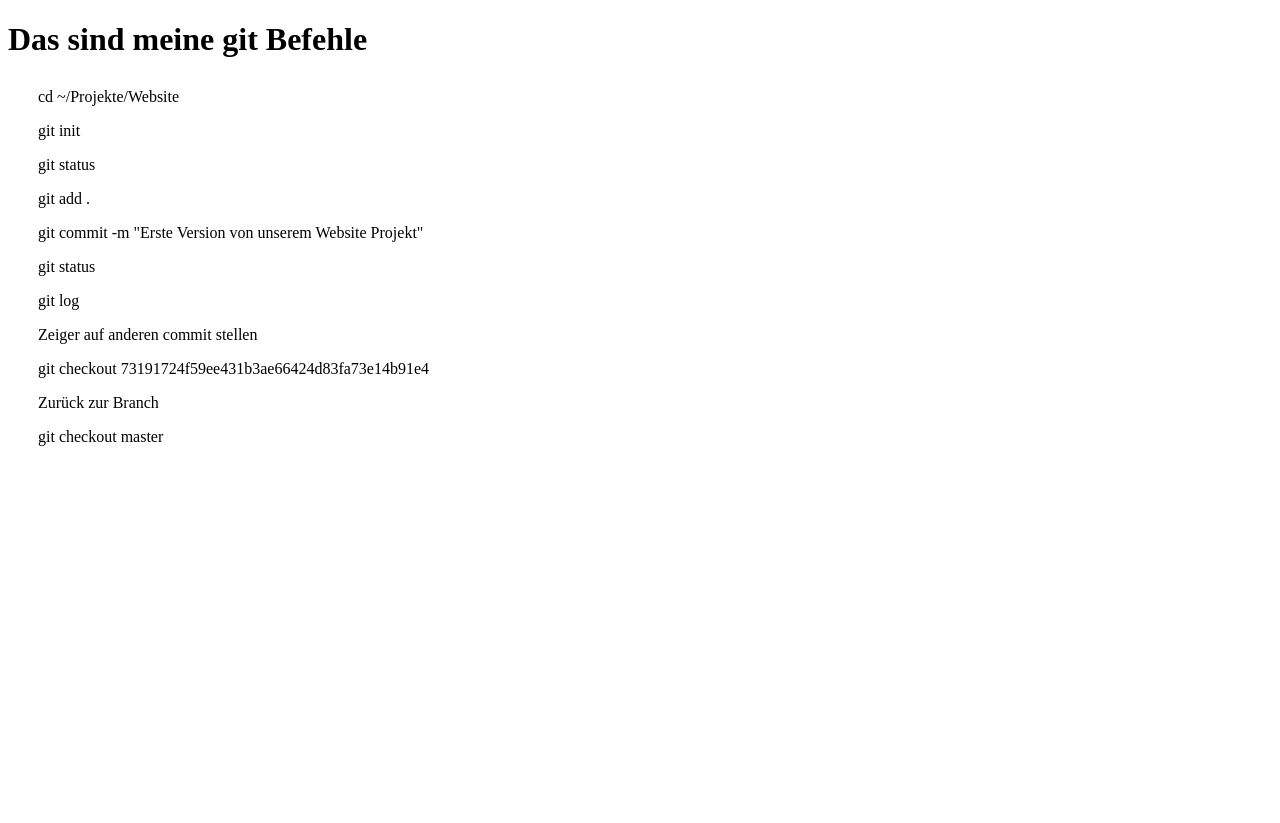
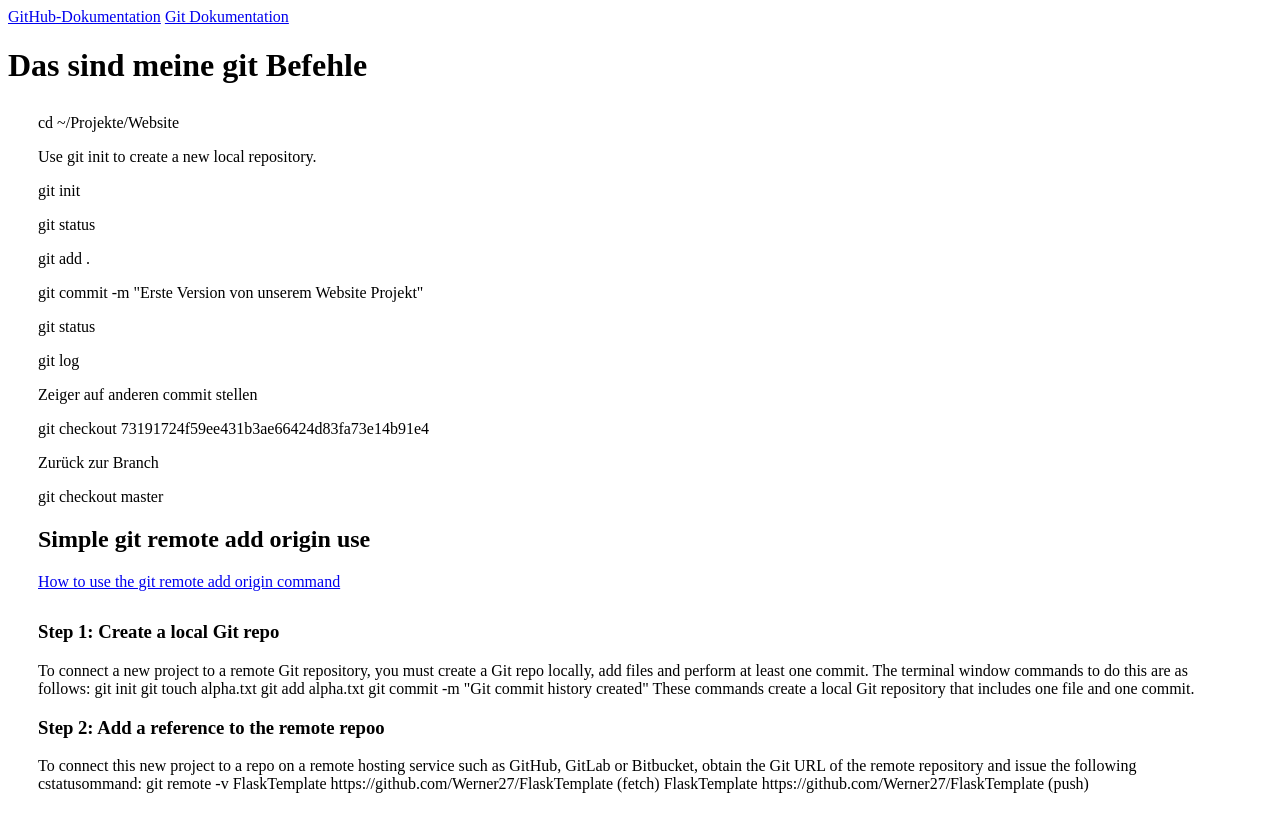
Before and after one commit to Werner27/TestWebsite, a plain HTML site: page index.html in a window 1280 px wide. Before the commit the page ends 800 px from the top, so only its background shows below. Drawn offline with Linux system fonts and the light colour scheme.

Commit message:
index.html ergänzt

```diff
--- a/index.html
+++ b/index.html
@@ -9,10 +9,14 @@ div {
 </style>
 </head>
 	<body>
+		<a href="https://docs.github.com/de">GitHub-Dokumentation</a>
+		<a href="https://git-scm.com/doc">Git Dokumentation</a>
 		<h1>Das sind meine git Befehle</h1>
 		<div>
 		<p>cd ~/Projekte/Website</p>
+		<p>Use git init to create a new local repository.</p>
 		<p>git init</p>
+
 		<p>git status</p>
 		<p>git add .</p>
 		<p>git commit -m "Erste Version von unserem Website Projekt"</p>
@@ -25,6 +29,26 @@ div {
 		<p></p>
 		<p></p>
 		<p></p>
+		<h2>Simple git remote add origin use</h2>
+		<a href="https://www.theserverside.com/video/How-to-use-the-git-remote-add-origin-command-to-push-remotely">How to use the git remote add origin command</a>
+		<div>
+		</div>
+		<h3>Step 1: Create a local Git repo</h3>
+		To connect a new project to a remote Git repository, you must create a Git repo locally, add files and perform at least one commit. The terminal window commands to do this are as follows:
+
+		git init
+		git touch alpha.txt
+		git add alpha.txt
+		git commit -m "Git commit history created"
+
+		These commands create a local Git repository that includes one file and one commit.
+		<h3>Step 2: Add a reference to the remote repoo</h3>
+		To connect this new project to a repo on a remote hosting service such as GitHub, GitLab or Bitbucket, obtain the Git URL of the remote repository and issue the following cstatusommand:
+		 git remote -v
+			FlaskTemplate   https://github.com/Werner27/FlaskTemplate (fetch)
+			FlaskTemplate   https://github.com/Werner27/FlaskTemplate (push)
+
+
 		</div>
 	</body>
 </html>
```
